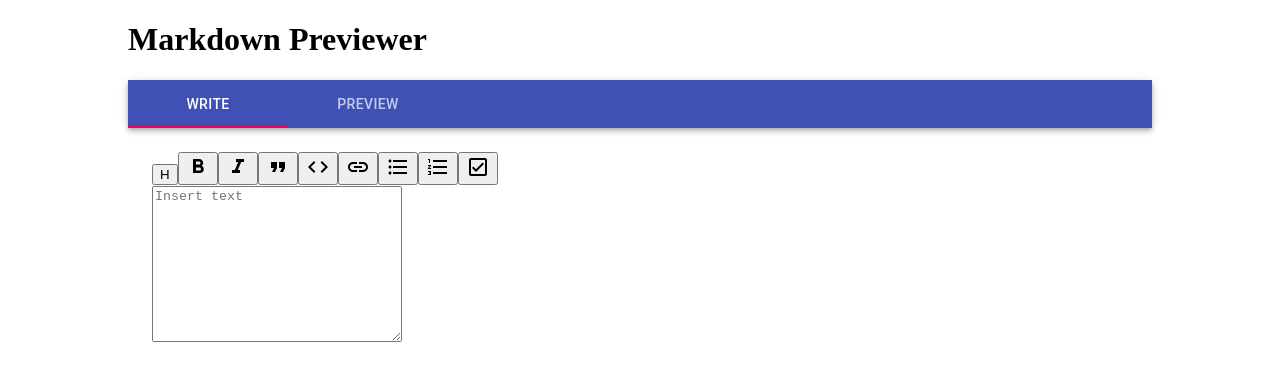
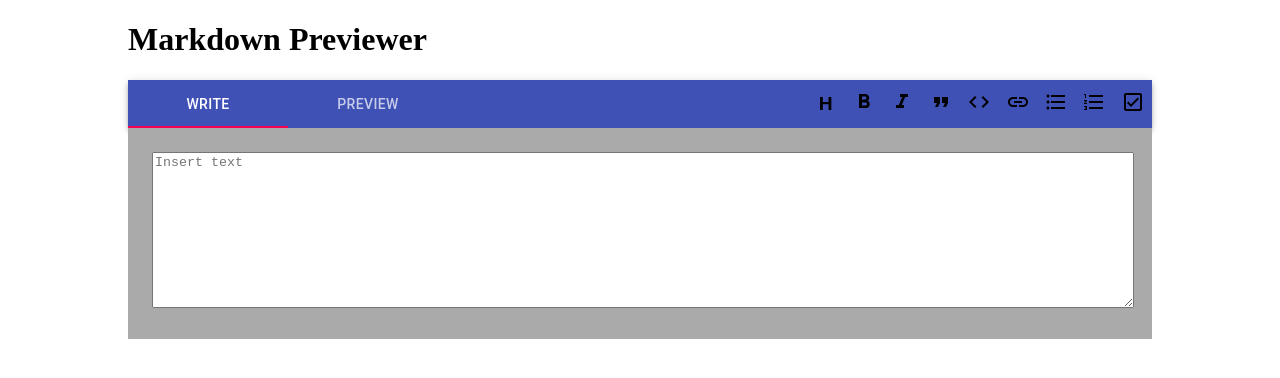
Before and after one commit to mritunjaysaha/markdown-previewer, a React (Create React App) app: page / in a window 1280 px wide. Shown: the top 378 px of the page. Built offline with nearby package versions, Linux system fonts and the light colour scheme.

Commit message:
applied css to format-bar

```diff
--- a/package.json
+++ b/package.json
@@ -11,7 +11,6 @@
     "marked": "^1.1.0",
     "react": "^16.13.1",
     "react-dom": "^16.13.1",
-    "react-router-dom": "^5.2.0",
     "react-scripts": "3.4.1",
     "react-swipeable-views": "^0.13.9"
   },
--- a/src/App.js
+++ b/src/App.js
@@ -9,26 +9,12 @@ import InsertLinkIcon from "@material-ui/icons/InsertLink";
 import FormatListBulletedIcon from "@material-ui/icons/FormatListBulleted";
 import FormatListNumberedIcon from "@material-ui/icons/FormatListNumbered";
 import CheckBoxOutlinedIcon from "@material-ui/icons/CheckBoxOutlined";
-import Paper from "@material-ui/core/Paper";
 import { makeStyles } from "@material-ui/core/styles";
-import Tabs from "@material-ui/core/Tabs";
-import Tab from "@material-ui/core/Tab";
-import { BrowserRouter, Switch, Route, Link } from "react-router-dom";
 import SimpleTabs from "./tabs.component";
-const useStyles = makeStyles({
-    root: {
-        flexGrow: 1,
-    },
-});
 
 function App() {
     const [text, setText] = useState("");
-    const classes = useStyles();
-    const [currentTab, setCurrentTab] = useState(0);
 
-    const handleTabs = (event, newValue) => {
-        setCurrentTab(newValue);
-    };
     function handleChange(e) {
         setText(e.target.value);
     }
@@ -114,8 +100,10 @@ function App() {
     function TextArea() {
         return (
             <>
-                <div className="component-panel">
-                    <button onClick={header}>H</button>
+                <div className="format-bar">
+                    <button onClick={header} className="header-font">
+                        H
+                    </button>
                     <button onClick={bold}>
                         <FormatBoldIcon />
                     </button>
@@ -143,9 +131,7 @@ function App() {
                 </div>
                 <div className="textarea-div">
                     <textarea
-                        cols="40"
                         rows="10"
-                        max
                         className="input-textarea"
                         placeholder="Insert text"
                         onChange={handleChange}
--- a/src/styles/main.css
+++ b/src/styles/main.css
@@ -2,12 +2,33 @@
 body {
   margin: 0 10%; }
 
-/* line 4, main.scss */
-.textarea-div {
-  max-width: 50%; }
+/* line 5, main.scss */
+.format-bar {
+  position: absolute;
+  top: 80px;
+  display: flex;
+  flex-direction: row;
+  right: 10%; }
+  /* line 11, main.scss */
+  .format-bar button {
+    background: none;
+    border: none;
+    height: 2.5em;
+    font-size: 1.2em;
+    width: 2em; }
+    /* line 18, main.scss */
+    .format-bar button:hover {
+      color: #f00; }
+  /* line 22, main.scss */
+  .format-bar .header-font {
+    font-weight: bold; }
 
-/* line 8, main.scss */
+/* line 26, main.scss */
 .input-textarea {
-  max-width: 50%; }
+  width: 100%; }
+
+/* line 29, main.scss */
+.MuiBox-root.MuiBox-root-7 {
+  background-color: #aaa; }
 
 /*# sourceMappingURL=main.css.map */
--- a/src/styles/main.scss
+++ b/src/styles/main.scss
@@ -1,11 +1,31 @@
 body {
     margin: 0 10%;
 }
-.textarea-div {
-    max-width: 50%;
+
+.format-bar {
+    position: absolute;
+    top: 80px;
+    display: flex;
+    flex-direction: row;
+    right: 10%;
+    button {
+        background: none;
+        border: none;
+        height: 2.5em;
+        font-size: 1.2em;
+        width: 2em;
+
+        &:hover {
+            color: #f00;
+        }
+    }
+    .header-font {
+        font-weight: bold;
+    }
 }
-
 .input-textarea {
-    // resize: none;
-    max-width: 50%;
+    width: 100%;
 }
+.MuiBox-root.MuiBox-root-7 {
+    background-color: #aaa;
+}
```
Also changed, not shown: 2 other files (tests, documents, lock files or other folders).
